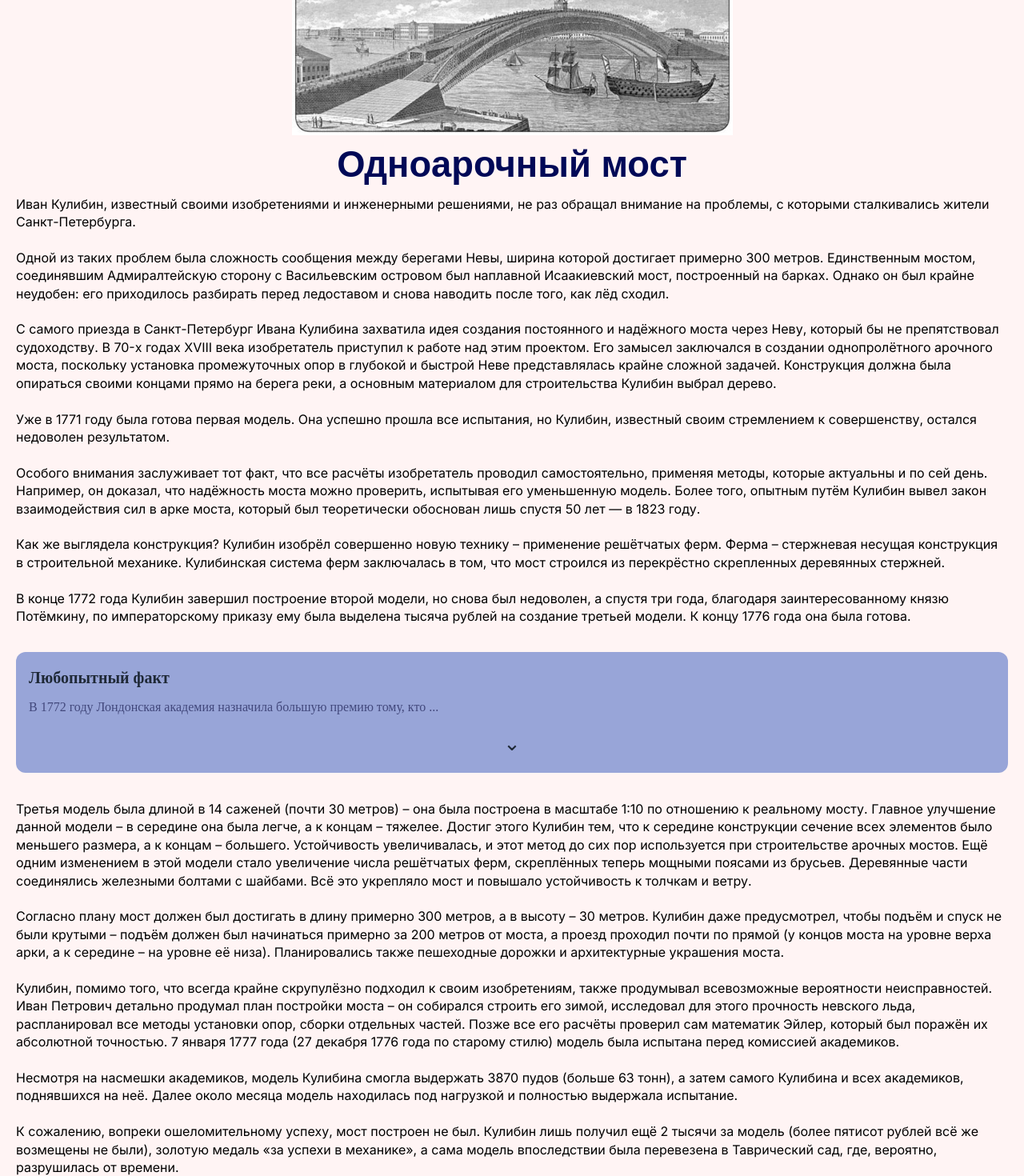
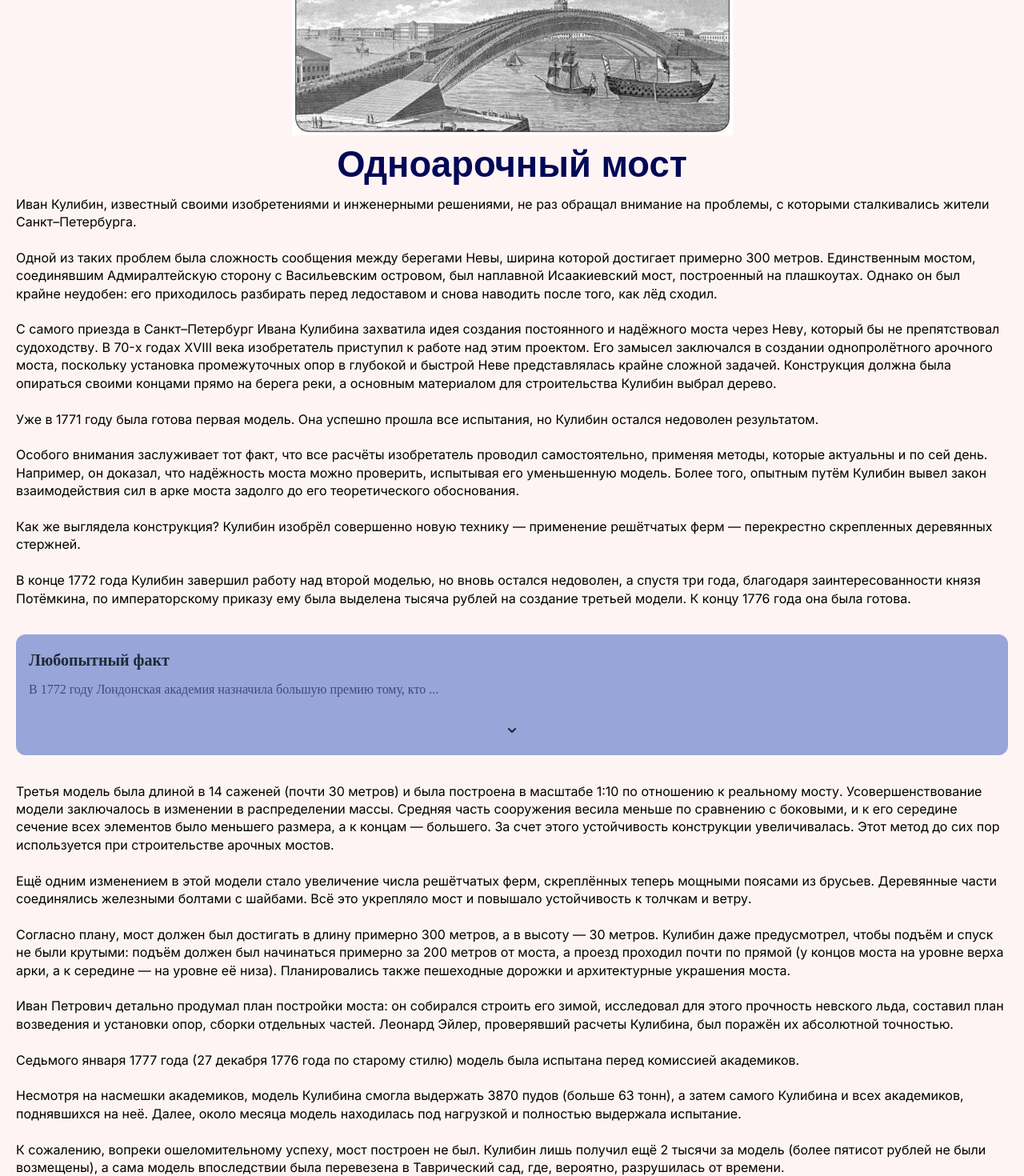
Before and after one commit to itmo-kulibin/kulibin-first, a SvelteKit app: page /article/bridge in a window 1280 px wide. Shown: the part 131-1601 px from the top of the page at 80% size. Built offline with nearby package versions, Linux system fonts and the light colour scheme.

Commit message:
Изменил текст

```diff
--- a/src/routes/article/bridge/+page.svelte
+++ b/src/routes/article/bridge/+page.svelte
@@ -19,19 +19,20 @@
             <p>Одноарочный мост</p>
         </li>
         <li class="part_text">
-            <p>Иван Кулибин, известный своими изобретениями и инженерными решениями, не раз обращал внимание на проблемы, с которыми сталкивались жители Санкт-Петербурга.
+            <p>
+                Иван Кулибин, известный своими изобретениями и инженерными решениями, не раз обращал внимание на проблемы, с которыми сталкивались жители Санкт–Петербурга.
                 <br><br>
-                Одной из таких проблем была сложность сообщения между берегами Невы, ширина которой достигает примерно 300 метров. Единственным мостом, соединявшим Адмиралтейскую сторону с Васильевским островом был наплавной Исаакиевский мост, построенный на барках. Однако он был крайне неудобен: его приходилось разбирать перед ледоставом и снова наводить после того, как лёд сходил.
+                Одной из таких проблем была сложность сообщения между берегами Невы, ширина которой достигает примерно 300 метров. Единственным мостом, соединявшим Адмиралтейскую сторону с Васильевским островом, был наплавной Исаакиевский мост, построенный на плашкоутах. Однако он был крайне неудобен: его приходилось разбирать перед ледоставом и снова наводить после того, как лёд сходил.
                 <br><br>
-                С самого приезда в Санкт-Петербург Ивана Кулибина захватила идея создания постоянного и надёжного моста через Неву, который бы не препятствовал судоходству. В 70-х годах XVIII века изобретатель приступил к работе над этим проектом. Его замысел заключался в создании однопролётного арочного моста, поскольку установка промежуточных опор в глубокой и быстрой Неве представлялась крайне сложной задачей. Конструкция должна была опираться своими концами прямо на берега реки, а основным материалом для строительства Кулибин выбрал дерево.
+                С самого приезда в Санкт–Петербург Ивана Кулибина захватила идея создания постоянного и надёжного моста через Неву, который бы не препятствовал судоходству. В 70-х годах XVIII века изобретатель приступил к работе над этим проектом. Его замысел заключался в создании однопролётного арочного моста, поскольку установка промежуточных опор в глубокой и быстрой Неве представлялась крайне сложной задачей. Конструкция должна была опираться своими концами прямо на берега реки, а основным материалом для строительства Кулибин выбрал дерево.
                 <br><br>
-                Уже в 1771 году была готова первая модель. Она успешно прошла все испытания, но Кулибин, известный своим стремлением к совершенству, остался недоволен результатом.
+                Уже в 1771 году была готова первая модель. Она успешно прошла все испытания, но Кулибин остался недоволен результатом.
                 <br><br>
-                Особого внимания заслуживает тот факт, что все расчёты изобретатель проводил самостоятельно, применяя методы, которые актуальны и по сей день. Например, он доказал, что надёжность моста можно проверить, испытывая его уменьшенную модель. Более того, опытным путём Кулибин вывел закон взаимодействия сил в арке моста, который был теоретически обоснован лишь спустя 50 лет — в 1823 году.
+                Особого внимания заслуживает тот факт, что все расчёты изобретатель проводил самостоятельно, применяя методы, которые актуальны и по сей день. Например, он доказал, что надёжность моста можно проверить, испытывая его уменьшенную модель. Более того, опытным путём Кулибин вывел закон взаимодействия сил в арке моста задолго до его теоретического обоснования.
                 <br><br>
-                Как же выглядела конструкция? Кулибин изобрёл совершенно новую технику – применение решётчатых ферм. Ферма – стержневая несущая конструкция в строительной механике. Кулибинская система ферм заключалась в том, что мост строился из перекрёстно скрепленных деревянных стержней.
+                Как же выглядела конструкция? Кулибин изобрёл совершенно новую технику —  применение решётчатых ферм — перекрестно скрепленных деревянных стержней.
                 <br><br>
-                В конце 1772 года Кулибин завершил построение второй модели, но снова был недоволен, а спустя три года, благодаря заинтересованному князю Потёмкину, по императорскому приказу ему была выделена тысяча рублей на создание третьей модели. К концу 1776 года она была готова.
+                В конце 1772 года Кулибин завершил работу над второй моделью, но вновь остался недоволен, а спустя три года, благодаря заинтересованности князя Потёмкина, по императорскому приказу ему была выделена тысяча рублей на создание третьей модели. К концу 1776 года она была готова.
             </p>
         </li>
         <li>
@@ -48,15 +49,19 @@
         </li>
         <li class="part_text">
             <p>
-                Третья модель была длиной в 14 саженей (почти 30 метров) – она была построена в масштабе 1:10 по отношению к реальному мосту. Главное улучшение данной модели – в середине она была легче, а к концам – тяжелее. Достиг этого Кулибин тем, что к середине конструкции сечение всех элементов было меньшего размера, а к концам – большего. Устойчивость увеличивалась, и этот метод до сих пор используется при строительстве арочных мостов. Ещё одним изменением в этой модели стало увеличение числа решётчатых ферм, скреплённых теперь мощными поясами из брусьев. Деревянные части соединялись железными болтами с шайбами. Всё это укрепляло мост и повышало устойчивость к толчкам и ветру.
+                Третья модель была длиной в 14 саженей (почти 30 метров) и была построена в масштабе 1:10 по отношению к реальному мосту. Усовершенствование модели заключалось в изменении в распределении массы. Средняя часть сооружения весила меньше по сравнению с боковыми, и к его середине сечение всех элементов было меньшего размера, а к концам — большего. За счет этого устойчивость конструкции увеличивалась. Этот метод до сих пор используется при строительстве арочных мостов.
                 <br><br>
-                Согласно плану мост должен был достигать в длину примерно 300 метров, а в высоту – 30 метров. Кулибин даже предусмотрел, чтобы подъём и спуск не были крутыми – подъём должен был начинаться примерно за 200 метров от моста, а проезд проходил почти по прямой (у концов моста на уровне верха арки, а к середине – на уровне её низа). Планировались также пешеходные дорожки и архитектурные украшения моста.
+                Ещё одним изменением в этой модели стало увеличение числа решётчатых ферм, скреплённых теперь мощными поясами из брусьев. Деревянные части соединялись железными болтами с шайбами. Всё это укрепляло мост и повышало устойчивость к толчкам и ветру.
                 <br><br>
-                Кулибин, помимо того, что всегда крайне скрупулёзно подходил к своим изобретениям, также продумывал всевозможные вероятности неисправностей. Иван Петрович детально продумал план постройки моста – он собирался строить его зимой, исследовал для этого прочность невского льда, распланировал все методы установки опор, сборки отдельных частей. Позже все его расчёты проверил сам математик Эйлер, который был поражён их абсолютной точностью. 7 января 1777 года (27 декабря 1776 года по старому стилю) модель была испытана перед комиссией академиков.
+                Согласно плану, мост должен был достигать в длину примерно 300 метров, а в высоту — 30 метров. Кулибин даже предусмотрел, чтобы подъём и спуск не были крутыми: подъём должен был начинаться примерно за 200 метров от моста, а проезд проходил почти по прямой (у концов моста на уровне верха арки, а к середине — на уровне её низа). Планировались также пешеходные дорожки и архитектурные украшения моста.
                 <br><br>
-                Несмотря на насмешки академиков, модель Кулибина смогла выдержать 3870 пудов (больше 63 тонн), а затем самого Кулибина и всех академиков, поднявшихся на неё. Далее около месяца модель находилась под нагрузкой и полностью выдержала испытание.
+                Иван Петрович детально продумал план постройки моста: он собирался строить его зимой, исследовал для этого прочность невского льда, составил план возведения и установки опор, сборки отдельных частей. Леонард Эйлер, проверявший расчеты Кулибина, был поражён их абсолютной точностью.
                 <br><br>
-                К сожалению, вопреки ошеломительному успеху, мост построен не был. Кулибин лишь получил ещё 2 тысячи за модель (более пятисот рублей всё же возмещены не были), золотую медаль «за успехи в механике», а сама модель впоследствии была перевезена в Таврический сад, где, вероятно, разрушилась от времени.
+                Седьмого января 1777 года (27 декабря 1776 года по старому стилю) модель была испытана перед комиссией академиков.
+                <br><br>
+                Несмотря на насмешки академиков, модель Кулибина смогла выдержать 3870 пудов (больше 63 тонн), а затем самого Кулибина и всех академиков, поднявшихся на неё. Далее, около месяца модель находилась под нагрузкой и полностью выдержала испытание.
+                <br><br>
+                К сожалению, вопреки ошеломительному успеху, мост построен не был. Кулибин лишь получил ещё 2 тысячи за модель (более пятисот рублей не были возмещены), а сама модель впоследствии была перевезена в Таврический сад, где, вероятно, разрушилась от времени.
             </p>
         </li>
 
```
